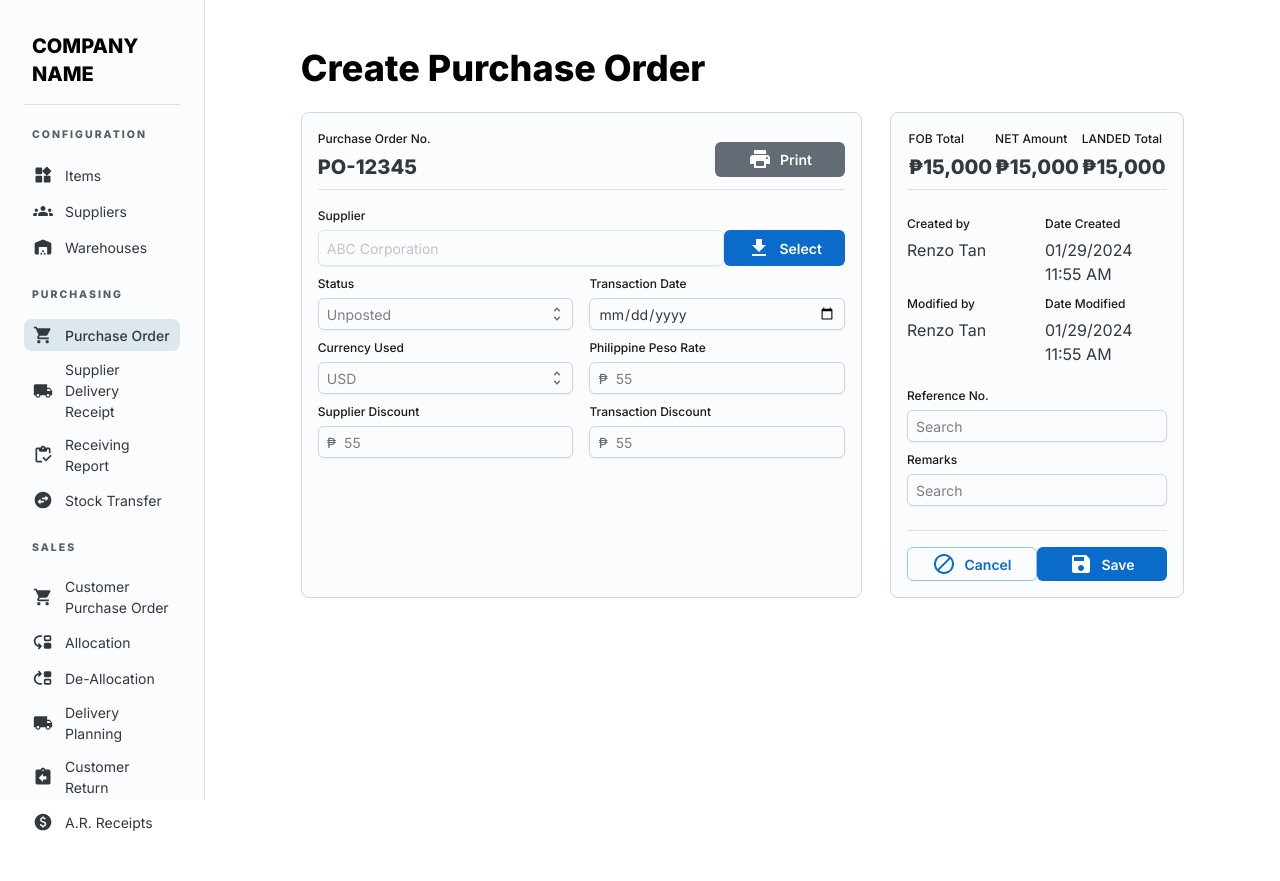
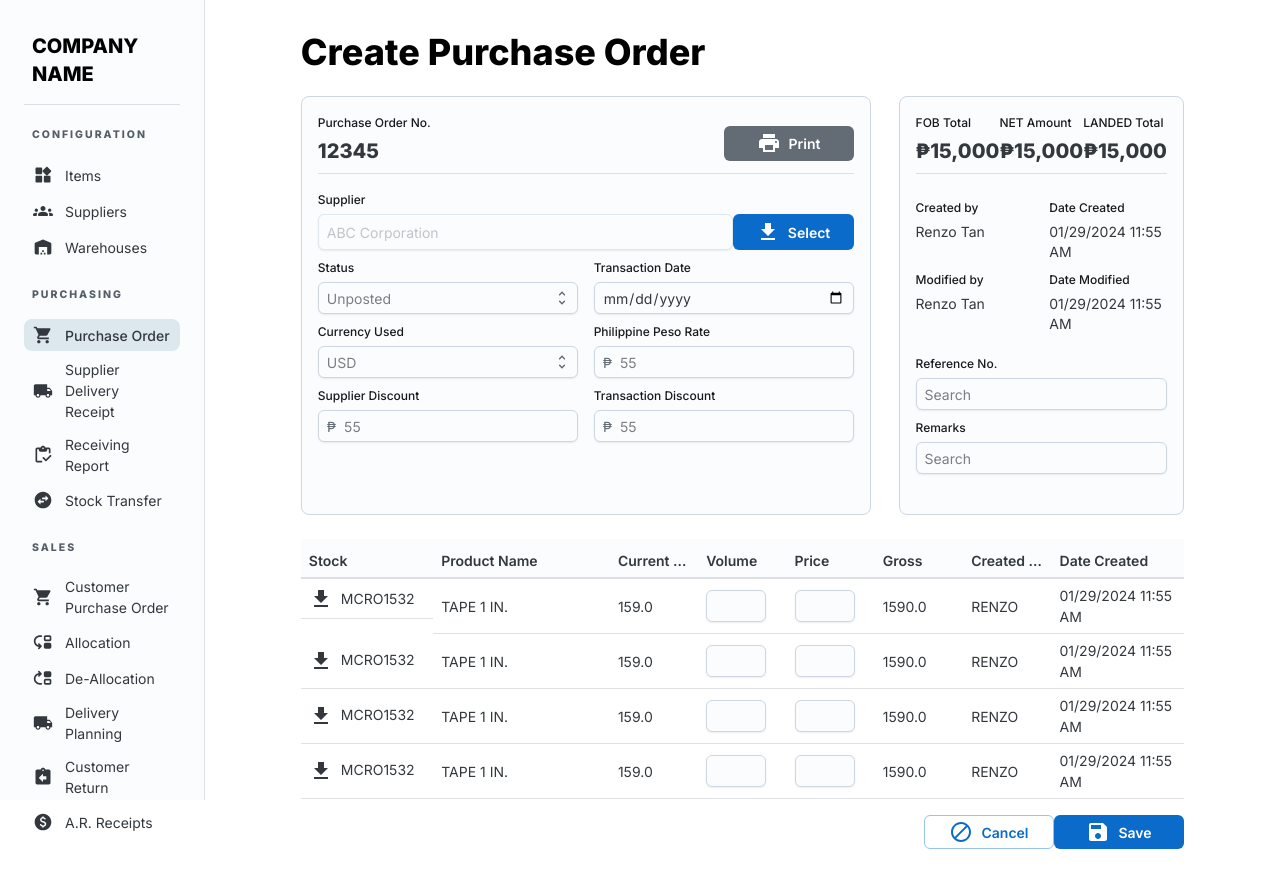
Before and after one commit to renzotimtan/scs-fe, a Next.js app: page /purchasing/purchase-order in a window 1280 px wide. Before the commit the page ends 842 px from the top, so only its background shows below. Built offline with nearby package versions, Linux system fonts and the light colour scheme.

Commit message:
added table for PO

```diff
--- a/src/components/Layout.tsx
+++ b/src/components/Layout.tsx
@@ -3,9 +3,9 @@ import Sidebar from "./Sidebar/Sidebar";
 
 const Layout = ({ children }: { children: ReactNode }): JSX.Element => {
   return (
-    <div className="font-inter flex">
+    <div className="font-inter">
       <Sidebar />
-      <main className="w-[84%]">{children}</main>
+      <main className="w-[84%] ml-[16%]">{children}</main>
     </div>
   );
 };
--- a/src/components/Sidebar/Sidebar.tsx
+++ b/src/components/Sidebar/Sidebar.tsx
@@ -27,6 +27,7 @@ export default function Sidebar(): JSX.Element {
           p: 3,
           height: "100vh",
           width: "16%",
+          position: "fixed",
           bgcolor: "background.surface",
           borderRight: "1px solid",
           borderColor: "divider",
--- a/src/pages/purchasing/purchase-order.tsx
+++ b/src/pages/purchasing/purchase-order.tsx
@@ -15,10 +15,11 @@ import LocalPrintshopIcon from "@mui/icons-material/LocalPrintshop";
 import SaveIcon from "@mui/icons-material/Save";
 import DoDisturbIcon from "@mui/icons-material/DoDisturb";
 import FileDownloadIcon from "@mui/icons-material/FileDownload";
+import Table from "@mui/joy/Table";
 
 const PurchaseOrderForm = (): JSX.Element => {
   return (
-    <div className="py-12 px-24">
+    <div className="py-8 px-24">
       <h2 className="mb-6">Create Purchase Order</h2>
       <Box sx={{ display: "flex" }}>
         <Card className="w-2/3 mr-7">
@@ -26,7 +27,7 @@ const PurchaseOrderForm = (): JSX.Element => {
             <div className="flex justify-between items-center">
               <FormControl size="sm" sx={{ mb: 1 }}>
                 <FormLabel>Purchase Order No.</FormLabel>
-                <h4>PO-12345</h4>
+                <h4>12345</h4>
               </FormControl>
               <Button
                 className="ml-4 w-[130px] h-[35px] bg-button-neutral"
@@ -37,7 +38,6 @@ const PurchaseOrderForm = (): JSX.Element => {
                 Print
               </Button>
             </div>
-
             <Divider />
             <FormControl size="sm" sx={{ mb: 1, mt: 2 }}>
               <FormLabel>Supplier</FormLabel>
@@ -53,7 +53,6 @@ const PurchaseOrderForm = (): JSX.Element => {
                 </Button>
               </div>
             </FormControl>
-
             <Stack direction="row" spacing={2} sx={{ mb: 1 }}>
               <FormControl size="sm" sx={{ mb: 1, width: "50%" }}>
                 <FormLabel>Status</FormLabel>
@@ -67,7 +66,6 @@ const PurchaseOrderForm = (): JSX.Element => {
                 <Input type="date" />
               </FormControl>
             </Stack>
-
             <Stack direction="row" spacing={2} sx={{ mb: 1 }}>
               <FormControl size="sm" sx={{ mb: 1, width: "50%" }}>
                 <FormLabel>Currency Used</FormLabel>
@@ -81,7 +79,6 @@ const PurchaseOrderForm = (): JSX.Element => {
                 <Input startDecorator="₱" size="sm" placeholder="55" />
               </FormControl>
             </Stack>
-
             <Stack direction="row" spacing={2} sx={{ mb: 1 }}>
               <FormControl size="sm" sx={{ mb: 1, width: "50%" }}>
                 <FormLabel>Supplier Discount</FormLabel>
@@ -114,21 +111,21 @@ const PurchaseOrderForm = (): JSX.Element => {
             <Stack direction="row" spacing={2} sx={{ mb: 1, mt: 3 }}>
               <FormControl size="sm" sx={{ mb: 1, width: "50%" }}>
                 <FormLabel>Created by</FormLabel>
-                <p>Renzo Tan</p>
+                <p className="text-sm">Renzo Tan</p>
               </FormControl>
               <FormControl size="sm" sx={{ mb: 1, width: "50%" }}>
                 <FormLabel>Date Created</FormLabel>
-                <p>01/29/2024 11:55 AM</p>
+                <p className="text-sm">01/29/2024 11:55 AM</p>
               </FormControl>
             </Stack>
             <Stack direction="row" spacing={2} sx={{ mb: 1 }}>
               <FormControl size="sm" sx={{ mb: 1, width: "50%" }}>
                 <FormLabel>Modified by</FormLabel>
-                <p>Renzo Tan</p>
+                <p className="text-sm">Renzo Tan</p>
               </FormControl>
               <FormControl size="sm" sx={{ mb: 1, width: "50%" }}>
                 <FormLabel>Date Modified</FormLabel>
-                <p>01/29/2024 11:55 AM</p>
+                <p className="text-sm">01/29/2024 11:55 AM</p>
               </FormControl>
             </Stack>
             <FormControl size="sm" sx={{ mb: 1, mt: 2.5 }}>
@@ -139,6 +136,166 @@ const PurchaseOrderForm = (): JSX.Element => {
               <FormLabel>Remarks</FormLabel>
               <Textarea minRows={1} placeholder="Search" />
             </FormControl>
+          </div>
+        </Card>
+      </Box>
+      <div className="overflow-x-auto">
+        <Table className="mt-6">
+          <thead>
+            <tr>
+              <th style={{ width: "15%" }}>Stock</th>
+              <th style={{ width: "20%" }}>Product Name</th>
+              <th>Current Price</th>
+              <th>Volume</th>
+              <th>Price</th>
+              <th>Gross</th>
+              <th>Created By</th>
+              <th style={{ width: "15%" }}>Date Created</th>
+            </tr>
+          </thead>
+          <tbody>
+            <tr>
+              <td className="flex items-center">
+                <FileDownloadIcon className="mr-2 cursor-pointer" />
+                MCRO1532
+              </td>
+              <td>TAPE 1 IN.</td>
+              <td>159.0</td>
+              <td>
+                <Input
+                  size="sm"
+                  className="w-10/12"
+                  type="number"
+                  slotProps={{
+                    input: {
+                      min: 0,
+                    },
+                  }}
+                />
+              </td>
+              <td>
+                <Input
+                  size="sm"
+                  className="w-10/12"
+                  type="number"
+                  slotProps={{
+                    input: {
+                      min: 0,
+                    },
+                  }}
+                />
+              </td>
+              <td>1590.0</td>
+              <td>RENZO</td>
+              <td>01/29/2024 11:55 AM</td>
+            </tr>
+            <tr>
+              <td>
+                <FileDownloadIcon className="mr-2 cursor-pointer" />
+                MCRO1532
+              </td>
+              <td>TAPE 1 IN.</td>
+              <td>159.0</td>
+              <td>
+                <Input
+                  size="sm"
+                  className="w-10/12"
+                  type="number"
+                  slotProps={{
+                    input: {
+                      min: 0,
+                    },
+                  }}
+                />
+              </td>
+              <td>
+                <Input
+                  size="sm"
+                  className="w-10/12"
+                  type="number"
+                  slotProps={{
+                    input: {
+                      min: 0,
+                    },
+                  }}
+                />
+              </td>
+              <td>1590.0</td>
+              <td>RENZO</td>
+              <td>01/29/2024 11:55 AM</td>
+            </tr>
+            <tr>
+              <td>
+                <FileDownloadIcon className="mr-2 cursor-pointer" />
+                MCRO1532
+              </td>
+              <td>TAPE 1 IN.</td>
+              <td>159.0</td>
+              <td>
+                <Input
+                  size="sm"
+                  className="w-10/12"
+                  type="number"
+                  slotProps={{
+                    input: {
+                      min: 0,
+                    },
+                  }}
+                />
+              </td>
+              <td>
+                <Input
+                  size="sm"
+                  className="w-10/12"
+                  type="number"
+                  slotProps={{
+                    input: {
+                      min: 0,
+                    },
+                  }}
+                />
+              </td>
+              <td>1590.0</td>
+              <td>RENZO</td>
+              <td>01/29/2024 11:55 AM</td>
+            </tr>
+            <tr>
+              <td>
+                <FileDownloadIcon className="mr-2 cursor-pointer" />
+                MCRO1532
+              </td>
+              <td>TAPE 1 IN.</td>
+              <td>159.0</td>
+              <td>
+                <Input
+                  size="sm"
+                  className="w-10/12"
+                  type="number"
+                  slotProps={{
+                    input: {
+                      min: 0,
+                    },
+                  }}
+                />
+              </td>
+              <td>
+                <Input
+                  size="sm"
+                  className="w-10/12"
+                  type="number"
+                  slotProps={{
+                    input: {
+                      min: 0,
+                    },
+                  }}
+                />
+              </td>
+              <td>1590.0</td>
+              <td>RENZO</td>
+              <td>01/29/2024 11:55 AM</td>
+            </tr>
+          </tbody>
+        </Table>
         <Divider />
         <div className="flex justify-end mt-4">
           <Button className="ml-4 w-[130px]" size="sm" variant="outlined">
@@ -151,8 +308,6 @@ const PurchaseOrderForm = (): JSX.Element => {
           </Button>
         </div>
       </div>
-        </Card>
-      </Box>
     </div>
   );
 };
```
Also changed, not shown: 1 other file (tests, documents, lock files or other folders). Lines whose indentation alone changed are shown as unchanged.
